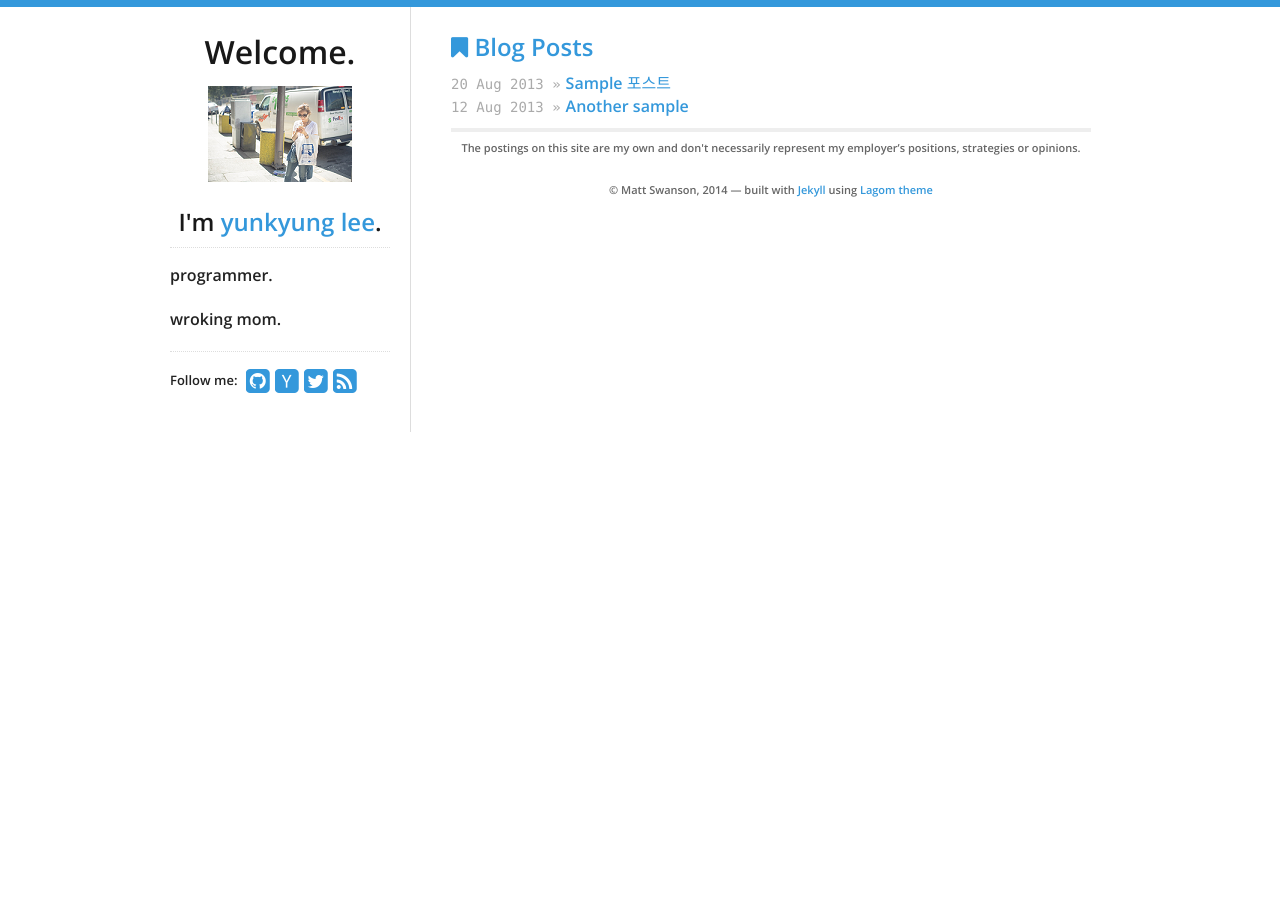
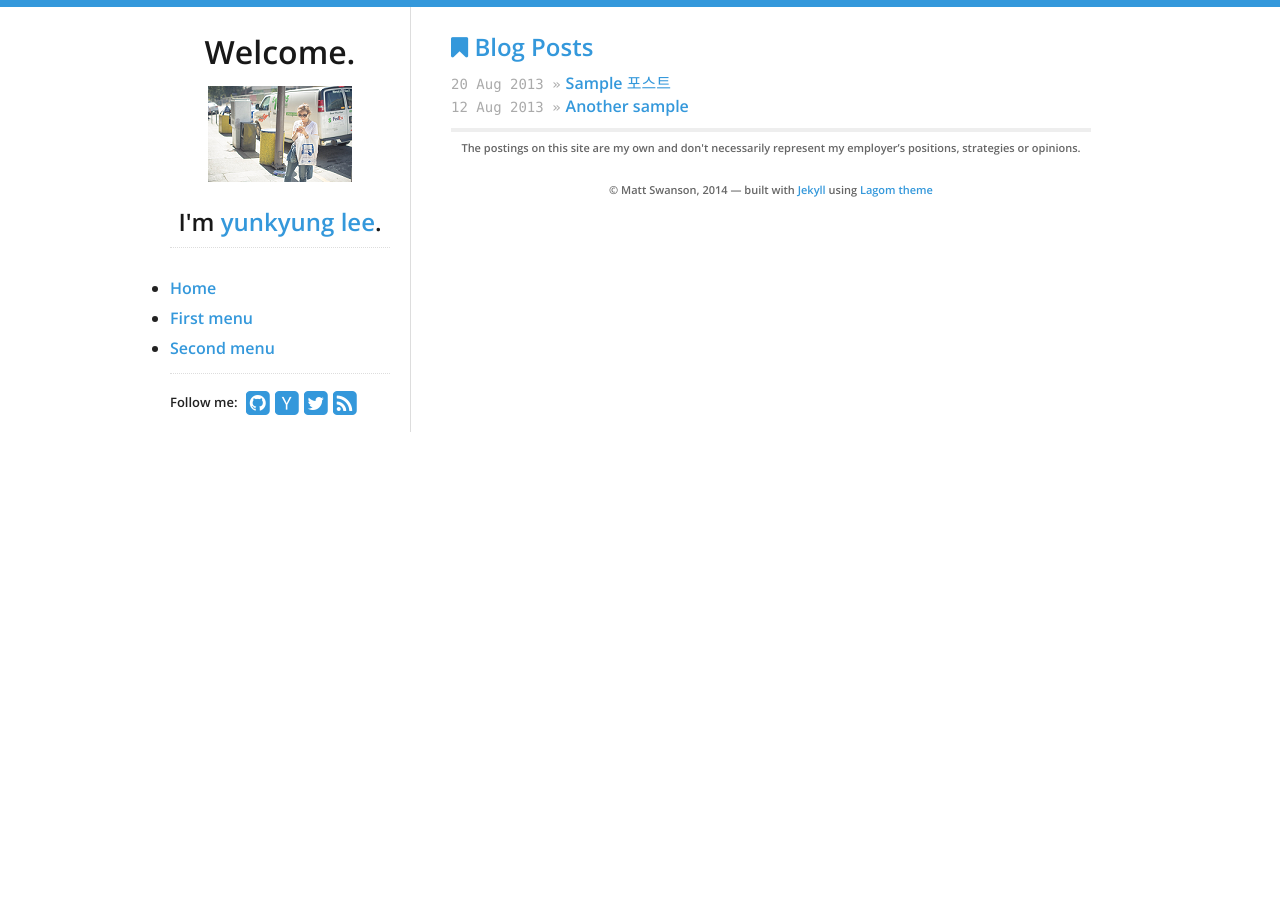
Before and after one commit to nowol79/nowol79.github.io, a Jekyll site: the page built from index.html, in a window 1280 px wide. Built offline with Jekyll 4.4.1, drawn with Linux system fonts in a browser that asks for light colours; nearby versions of some CDN libraries.

Commit message:
Update sidebar.html

```diff
--- a/_includes/sidebar.html
+++ b/_includes/sidebar.html
@@ -9,8 +9,7 @@
   </a>
   <h2>I'm <a href="/">yunkyung lee</a>.</h2>
   <div id="bio">
-    <p>programmer.</p>
-    <p>wroking mom.</p>
+    {% include nav.html nav=site.data.menu %}
   </div>
   <div id="social">
     {% include social.html %}
```
